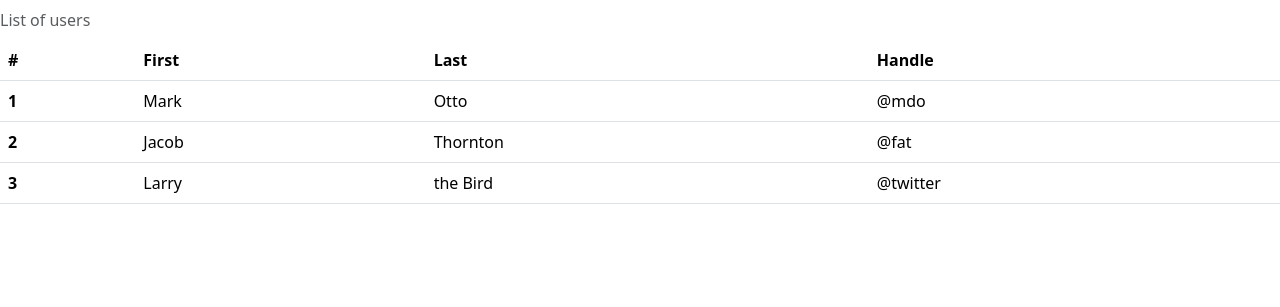
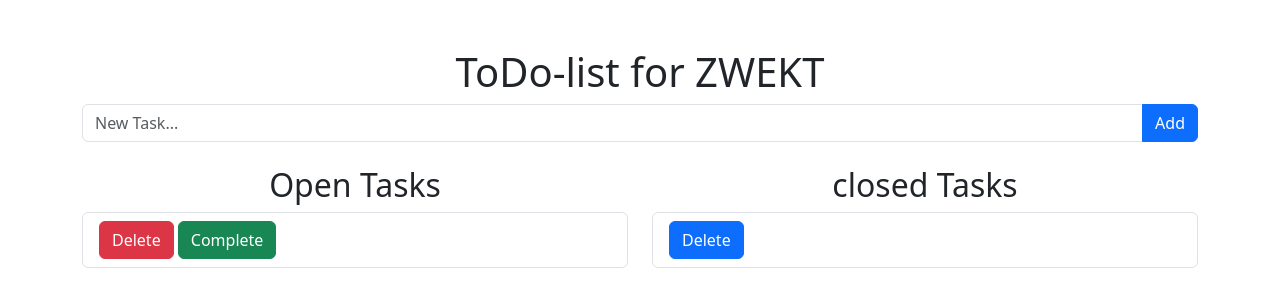
Before and after one commit to ZACKstrX/todo-list, a PHP site: page / in a window 1280 px wide. Shown: the top 307 px of the page. Run offline with PHP 8.4, Linux system fonts and the light colour scheme; data that the repository does not hold is empty.

Commit message:
ui created

```diff
--- a/index.php
+++ b/index.php
@@ -5,51 +5,55 @@
 
 <!DOCTYPE html>
 <html lang="en">
+
 <head>
     <meta charset="UTF-8">
     <meta name="viewport" content="width=device-width, initial-scale=1.0">
     <title>To-Do list</title>
     <link href="https://cdn.jsdelivr.net/npm/bootstrap@5.3.3/dist/css/bootstrap.min.css" rel="stylesheet" integrity="sha384-QWTKZyjpPEjISv5WaRU9OFeRpok6YctnYmDr5pNlyT2bRjXh0JMhjY6hW+ALEwIH" crossorigin="anonymous">
 </head>
+
 <body>
-<table class="table caption-top">
-  <caption>List of users</caption>
-  <thead>
-    <tr>
-      <th scope="col">#</th>
-      <th scope="col">First</th>
-      <th scope="col">Last</th>
-      <th scope="col">Handle</th>
-    </tr>
-  </thead>
-  <tbody>
-    <tr>
-      <th scope="row">1</th>
-      <td>Mark</td>
-      <td>Otto</td>
-      <td>@mdo</td>
-    </tr>
-    <tr>
-      <th scope="row">2</th>
-      <td>Jacob</td>
-      <td>Thornton</td>
-      <td>@fat</td>
-    </tr>
-    <tr>
-      <th scope="row">3</th>
-      <td>Larry</td>
-      <td>the Bird</td>
-      <td>@twitter</td>
-    </tr>
-  </tbody>
-</table>
+    <div class="container mt-5">
+        <h1 class="text-center">ToDo-list for ZWEKT</h1>
+        <form class="mb-4" action="index.php" method="POST">
+            <div class="input-group">
+                <input type="text" name="task_name" class="form-control" placeholder="New Task..." required>
+                <button type="submit" class="btn btn-primary">Add</button>
+            </div>
+        </form>
+
+        <div class="row">
+            <div class="col-md-6">
+                <h2 class="text-center">Open Tasks</h2>
+                <ul class="list-group">
+                    <li class="list-group-item d-flex justify-content-between align-items-center">
+                        <div>
+
+                            <a href="delete_task.php?id=<?php echo $row['id']; ?>" class="btn btn-danger">Delete</a>
+                            <a href="complete_task.php?id=<?php echo $row['id']; ?>" class="btn btn-success">Complete</a>
+                        </div>
+                    </li>
+                </ul>
+            </div>
+            <div class="col-md-6">
+                <h2 class="text-center">closed Tasks</h2>
+                <ul class="list-group">
+                    <li class="list-group-item d-flex justify-content-between align-items-center">
+                        <div>
+                            <a href="delete_task.php?id=<?php echo $row['id']; ?>" class="btn btn-primary">Delete</a>
+                        </div>
+                    </li>
+                </ul>
+            </div>
+        </div>
 
 
+    </div>
 
+    </div>
 
+    <script src="https://cdn.jsdelivr.net/npm/bootstrap@5.3.3/dist/js/bootstrap.bundle.min.js" integrity="sha384-YvpcrYf0tY3lHB60NNkmXc5s9fDVZLESaAA55NDzOxhy9GkcIdslK1eN7N6jIeHz" crossorigin="anonymous"></script>
+</body>
 
-
-
-<script src="https://cdn.jsdelivr.net/npm/bootstrap@5.3.3/dist/js/bootstrap.bundle.min.js" integrity="sha384-YvpcrYf0tY3lHB60NNkmXc5s9fDVZLESaAA55NDzOxhy9GkcIdslK1eN7N6jIeHz" crossorigin="anonymous"></script>
-</body>
 </html>
```
